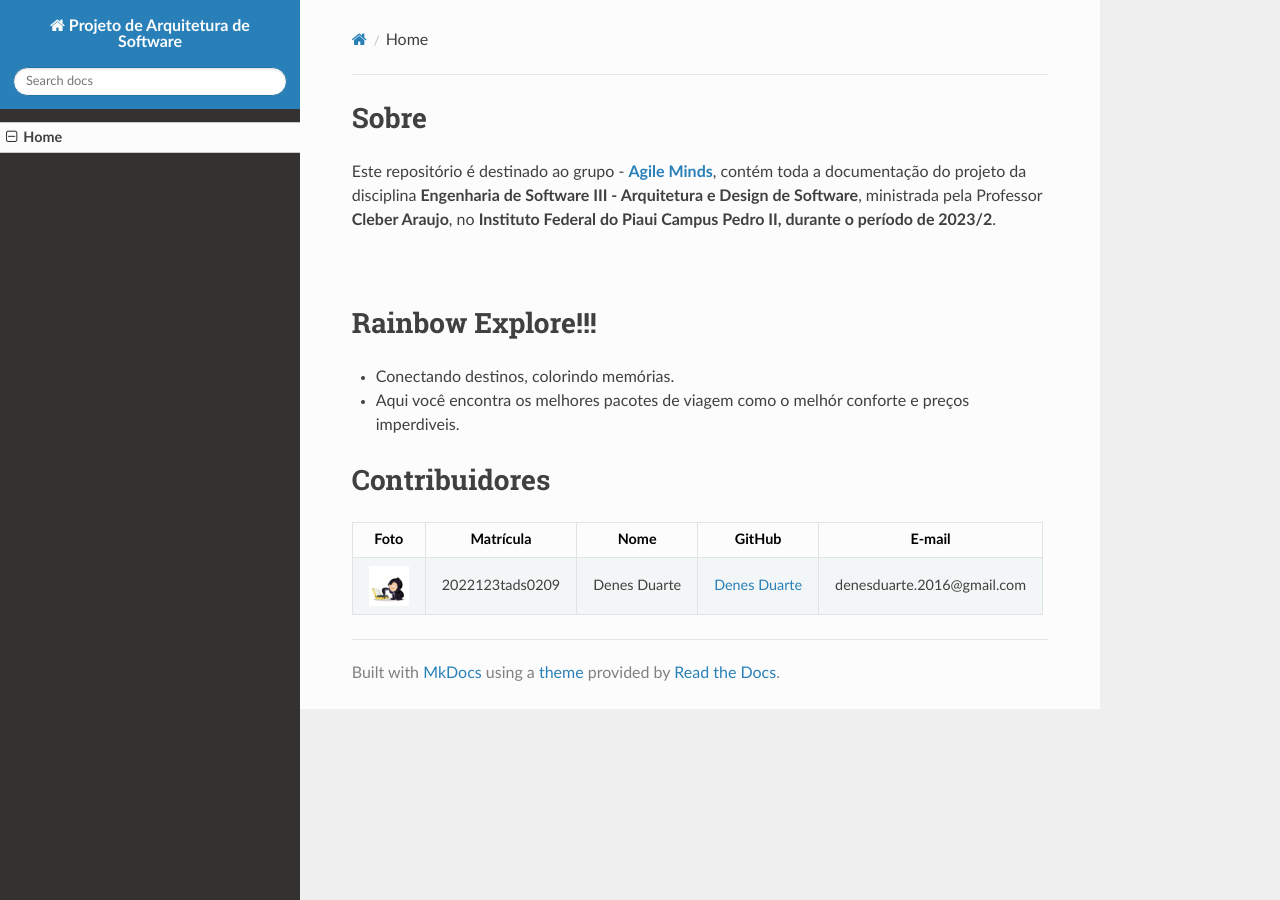
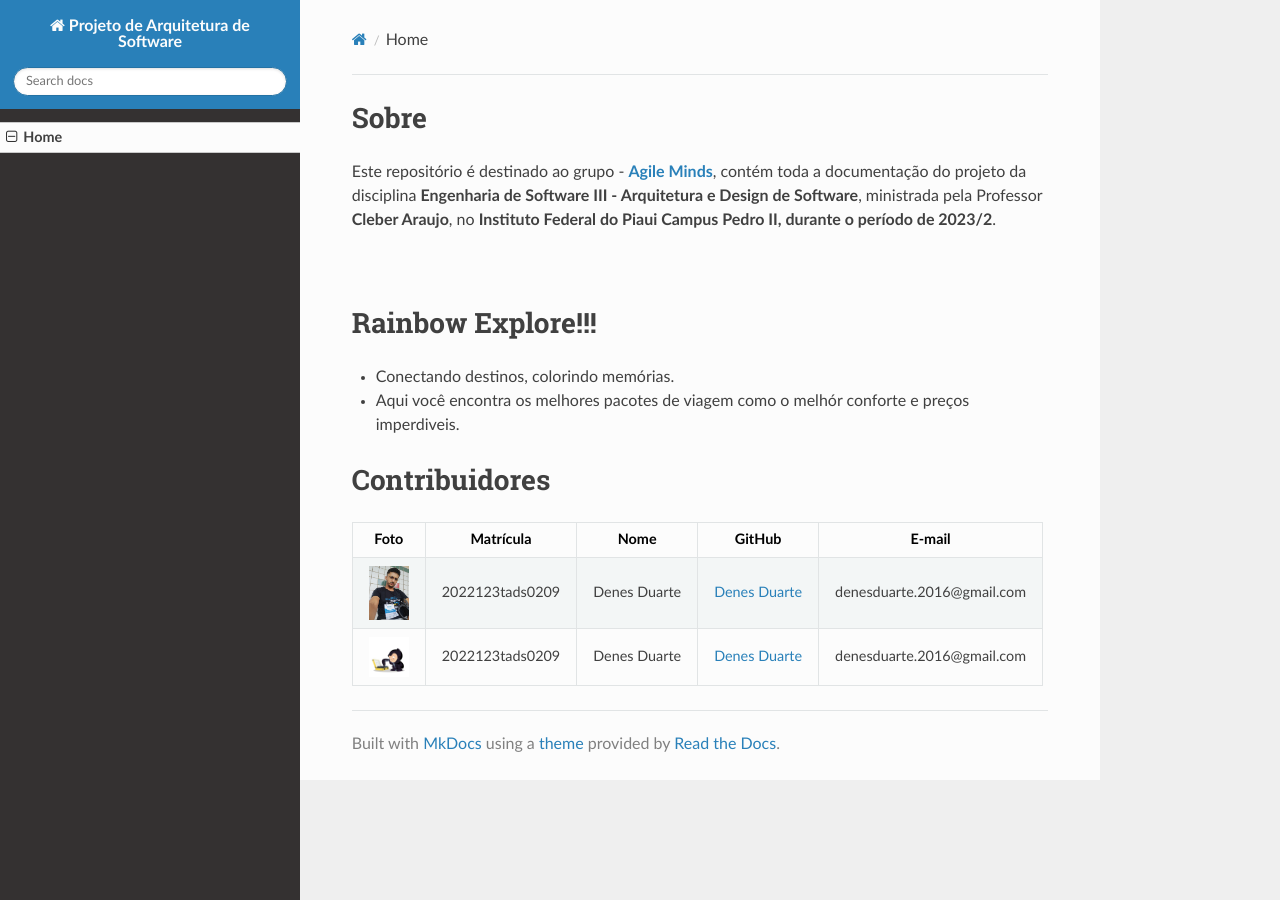
Before and after one commit to DenesDuarte/meu-projeto-mkdocs, an MkDocs documentation site: the page built from docs/index.md, in a window 1280 px wide. Built offline with MkDocs 1.6.1, drawn with Linux system fonts in a browser that asks for light colours; nearby versions of some CDN libraries.

Commit message:
add imagem

```diff
--- a/docs/index.md
+++ b/docs/index.md
@@ -11,4 +11,5 @@ Este repositório é destinado ao grupo - [**Agile Minds**](Link do repositório
 # Contribuidores
 |Foto | Matrícula | Nome | GitHub | E-mail|
 |:--:|:--:|:--:|:--:|:--:|
+|<img src="./docs/img/Denes.jpeg" width="40" height="40">| 2022123tads0209 | Denes Duarte | [Denes Duarte](https://github.com/DenesDuarte)|denesduarte.2016@gmail.com|
 |<img src="./docs/img/Octodex.jpg" width="40" height="40">| 2022123tads0209 | Denes Duarte | [Denes Duarte](https://github.com/DenesDuarte)|denesduarte.2016@gmail.com|
```
